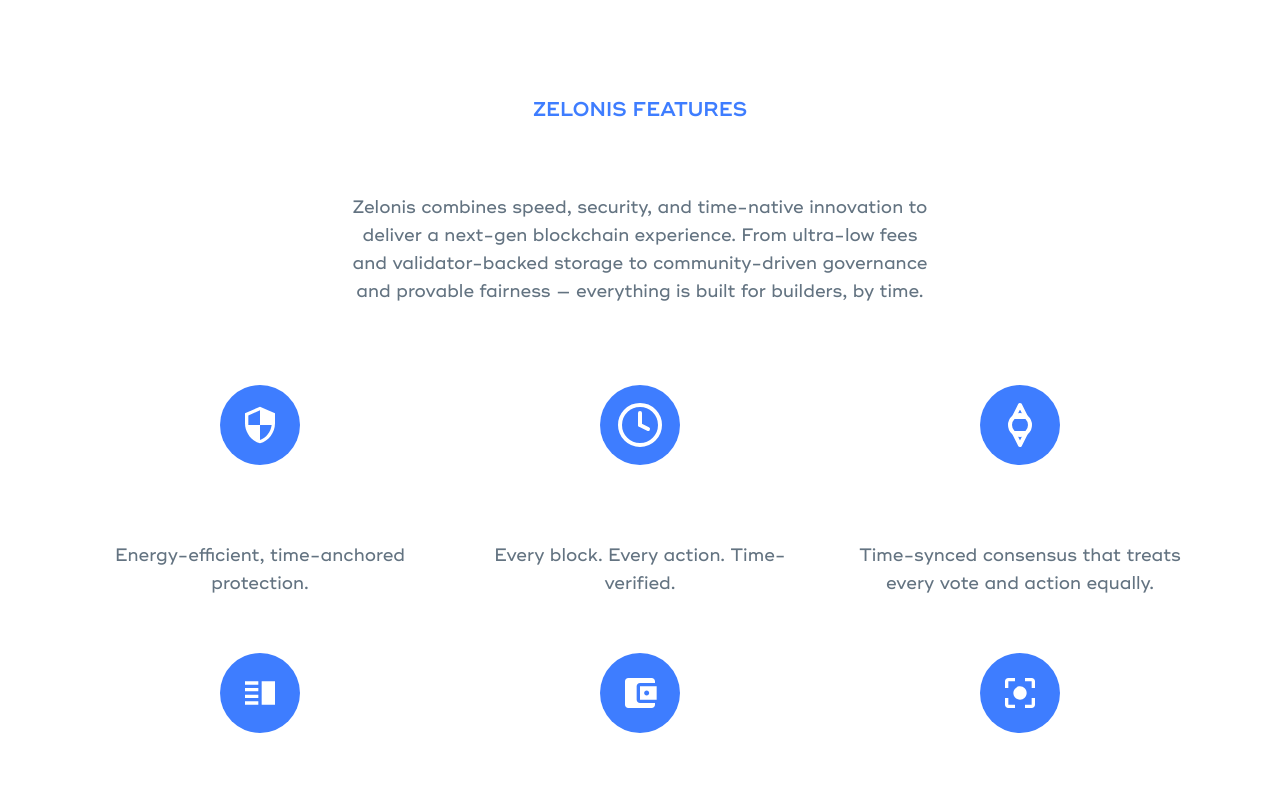
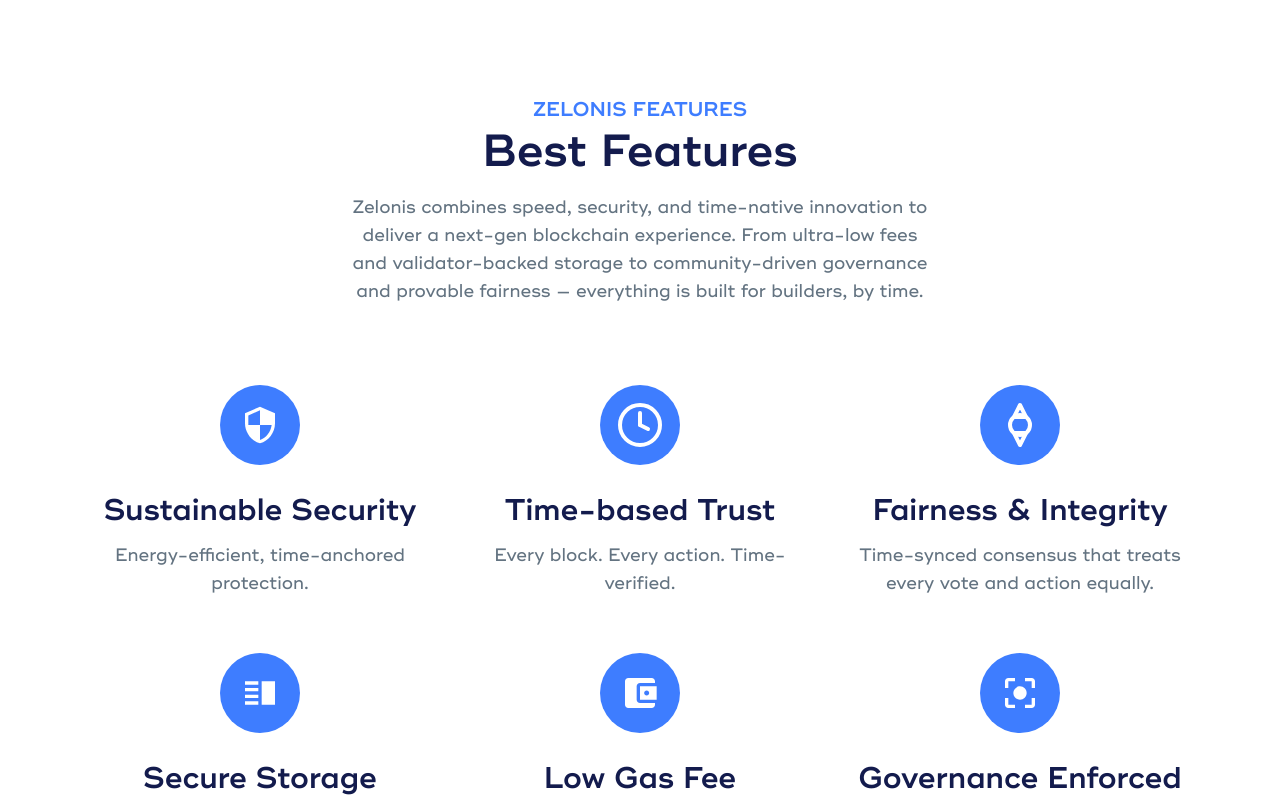
Before and after one commit to zel-labs/zelonis_website, a Next.js app: page / in a window 1280 px wide. Shown: the part 860-1660 px from the top of the page. Built offline with nearby package versions, Linux system fonts and the light colour scheme.

Commit message:
fixed light and dark

```diff
--- a/src/app/section/second.tsx
+++ b/src/app/section/second.tsx
@@ -7,7 +7,7 @@ export default function SecondSection() {
       <div className="container">
         <div className="wow fadeInUp mx-auto mb-16 max-w-[590px] text-center md:mb-20" data-wow-delay="0s">
           <span className="mb-3 text-lg font-semibold uppercase text-primary sm:text-xl"> Zelonis Features </span>
-          <h2 className="mb-3 text-3xl font-semibold leading-tight text-white dark:text-white md:text-[45px]">Best Features</h2>
+          <h2 className="mb-3 text-3xl font-semibold leading-tight text-dark dark:text-white md:text-[45px]">Best Features</h2>
           <p className="text-lg font-medium text-body-color-2 dark:text-body-color">Zelonis combines speed, security, and time-native innovation to deliver a next-gen blockchain experience. From ultra-low fees and validator-backed storage to community-driven governance and provable fairness — everything is built for builders, by time.</p>
         </div>
 
@@ -24,7 +24,7 @@ export default function SecondSection() {
               </div>
 
               <div>
-                <h3 className="mb-3 text-xl font-semibold text-white dark:text-white sm:text-3xl lg:text-xl xl:text-3xl">Sustainable Security</h3>
+                <h3 className="mb-3 text-xl font-semibold text-dark dark:text-white sm:text-3xl lg:text-xl xl:text-3xl">Sustainable Security</h3>
 
                 <p className="text-base font-medium text-body-color-2 dark:text-body-color sm:text-lg lg:text-base xl:text-lg">
                   Energy-efficient, time-anchored protection.
@@ -43,7 +43,7 @@ export default function SecondSection() {
               </div>
 
               <div>
-                <h3 className="mb-3 text-xl font-semibold text-white dark:text-white sm:text-3xl lg:text-xl xl:text-3xl">Time-based Trust</h3>
+                <h3 className="mb-3 text-xl font-semibold text-dark dark:text-white sm:text-3xl lg:text-xl xl:text-3xl">Time-based Trust</h3>
 
                 <p className="text-base font-medium text-body-color-2 dark:text-body-color sm:text-lg lg:text-base xl:text-lg">
                   Every block. Every action. Time-verified.
@@ -62,7 +62,7 @@ export default function SecondSection() {
               </div>
 
               <div>
-                <h3 className="mb-3 text-xl font-semibold text-white dark:text-white sm:text-3xl lg:text-xl xl:text-3xl">Fairness & Integrity</h3>
+                <h3 className="mb-3 text-xl font-semibold text-dark dark:text-white sm:text-3xl lg:text-xl xl:text-3xl">Fairness & Integrity</h3>
 
                 <p className="text-base font-medium text-body-color-2 dark:text-body-color sm:text-lg lg:text-base xl:text-lg">
                   Time-synced consensus that treats every vote and action equally.
@@ -82,7 +82,7 @@ export default function SecondSection() {
               </div>
 
               <div>
-                <h3 className="mb-3 text-xl font-semibold text-white dark:text-white sm:text-3xl lg:text-xl xl:text-3xl">Secure Storage</h3>
+                <h3 className="mb-3 text-xl font-semibold text-dark dark:text-white sm:text-3xl lg:text-xl xl:text-3xl">Secure Storage</h3>
 
                 <p className="text-base font-medium text-body-color-2 dark:text-body-color sm:text-lg lg:text-base xl:text-lg">
                   Zelonis offers tamper-proof, time-stamped data storage backed by validators.
@@ -102,7 +102,7 @@ export default function SecondSection() {
               </div>
 
               <div>
-                <h3 className="mb-3 text-xl font-semibold text-white dark:text-white sm:text-3xl lg:text-xl xl:text-3xl">Low Gas Fee</h3>
+                <h3 className="mb-3 text-xl font-semibold text-dark dark:text-white sm:text-3xl lg:text-xl xl:text-3xl">Low Gas Fee</h3>
 
                 <p className="text-base font-medium text-body-color-2 dark:text-body-color sm:text-lg lg:text-base xl:text-lg">
                   Fast, efficient, and ultra-low-cost transactions on Zelonis.
@@ -122,7 +122,7 @@ export default function SecondSection() {
               </div>
 
               <div>
-                <h3 className="mb-3 text-xl font-semibold text-white dark:text-white sm:text-3xl lg:text-xl xl:text-3xl">Governance Enforced</h3>
+                <h3 className="mb-3 text-xl font-semibold text-dark dark:text-white sm:text-3xl lg:text-xl xl:text-3xl">Governance Enforced</h3>
 
                 <p className="text-base font-medium text-body-color-2 dark:text-body-color sm:text-lg lg:text-base xl:text-lg">
                   All protocol changes decided by the community.
```
